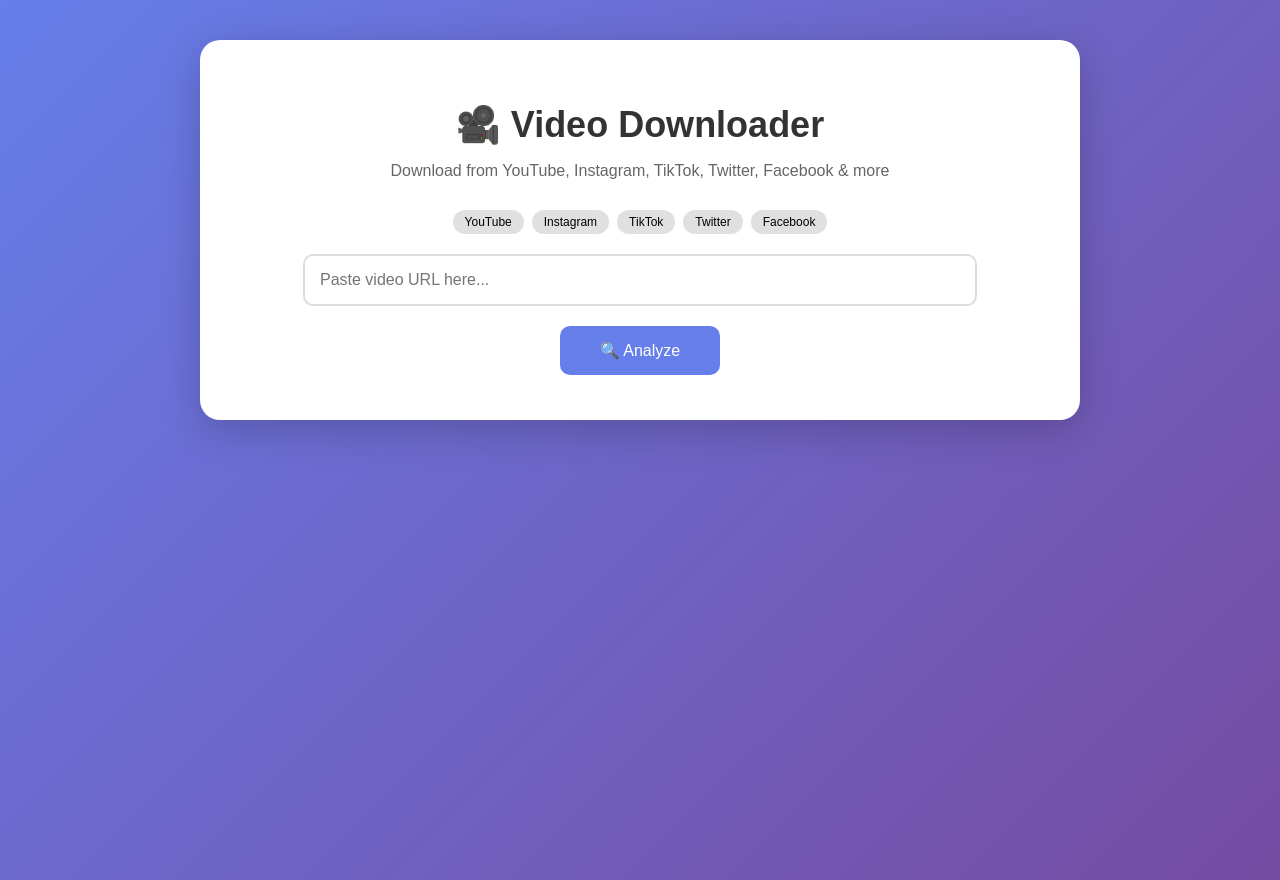
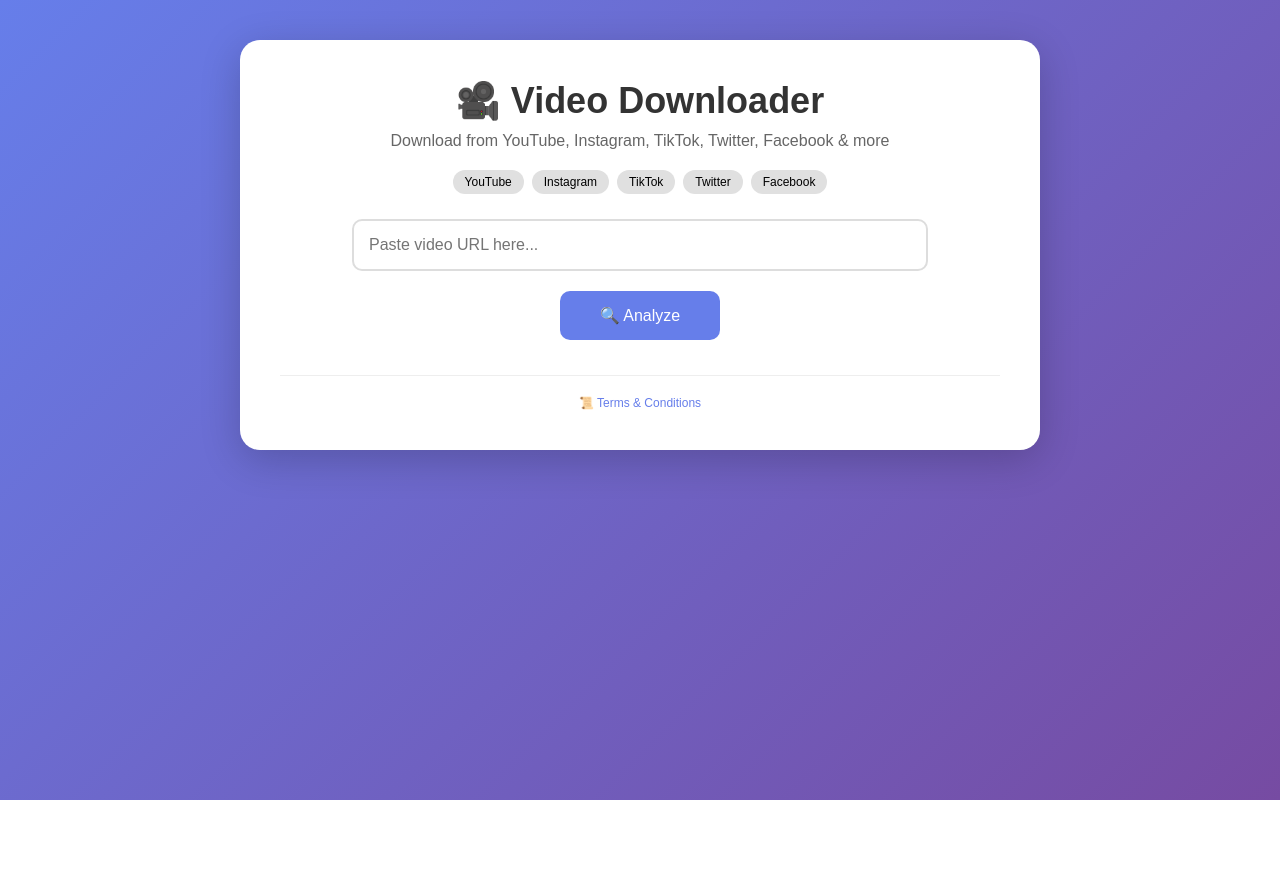
Before and after one commit to majestyjames25-collab/videodownloader, a Flask app: page / in a window 1280 px wide. After the commit the page ends 800 px from the top, so only its background shows below. Run offline with Flask 3, Linux system fonts and the light colour scheme; some libraries are stand-ins or nearby versions.

Commit message:
Update index.html

```diff
--- a/templates/index.html
+++ b/templates/index.html
@@ -4,11 +4,15 @@
     <title>Video Downloader</title>
     <meta name="viewport" content="width=device-width, initial-scale=1">
     <style>
+        * {
+            margin: 0;
+            padding: 0;
+            box-sizing: border-box;
+        }
         body {
             font-family: Arial, sans-serif;
             background: linear-gradient(135deg, #667eea, #764ba2);
             min-height: 100vh;
-            margin: 0;
             padding: 40px 20px;
         }
         .container {
@@ -27,7 +31,20 @@
         }
         p {
             color: #666;
-            margin-bottom: 30px;
+            margin-bottom: 20px;
+        }
+        .badges {
+            display: flex;
+            flex-wrap: wrap;
+            gap: 8px;
+            justify-content: center;
+            margin-bottom: 25px;
+        }
+        .badge {
+            background: #e0e0e0;
+            padding: 5px 12px;
+            border-radius: 20px;
+            font-size: 12px;
         }
         input {
             width: 80%;
@@ -101,18 +118,15 @@
             font-size: 18px;
             padding: 15px 50px;
         }
-        .badges {
-            display: flex;
-            flex-wrap: wrap;
-            gap: 8px;
-            justify-content: center;
-            margin-bottom: 20px;
+        .footer {
+            margin-top: 30px;
+            padding-top: 20px;
+            border-top: 1px solid #eee;
+            font-size: 12px;
         }
-        .badge {
-            background: #e0e0e0;
-            padding: 5px 12px;
-            border-radius: 20px;
-            font-size: 12px;
+        .footer a {
+            color: #667eea;
+            text-decoration: none;
         }
     </style>
 </head>
@@ -141,6 +155,10 @@
         <div class="title" id="title"></div>
         <div class="quality-buttons" id="qualities"></div>
         <button class="download-btn" onclick="download()">⬇️ Download Video</button>
+    </div>
+
+    <div class="footer">
+        <a href="/terms">📜 Terms & Conditions</a>
     </div>
 </div>
 
@@ -176,6 +194,7 @@ async function getInfo() {
             const qualitiesDiv = document.getElementById('qualities');
             qualitiesDiv.innerHTML = '';
 
+            if (data.formats && data.formats.length > 0) {
                 data.formats.forEach(format => {
                     const btn = document.createElement('button');
                     btn.innerText = `${format.resolution} (${format.ext})`;
@@ -183,6 +202,9 @@ async function getInfo() {
                     btn.onclick = () => selectQuality(format.format_id, btn);
                     qualitiesDiv.appendChild(btn);
                 });
+            } else {
+                qualitiesDiv.innerHTML = '<p>No formats available</p>';
+            }
 
             showPreview();
         } else {
@@ -226,6 +248,7 @@ async function download() {
             a.download = 'video.mp4';
             a.click();
             URL.revokeObjectURL(a.href);
+            alert('Download started!');
         } else {
             const error = await response.json();
             alert('Download failed: ' + error.error);
```
Lines whose indentation alone changed are shown as unchanged.
